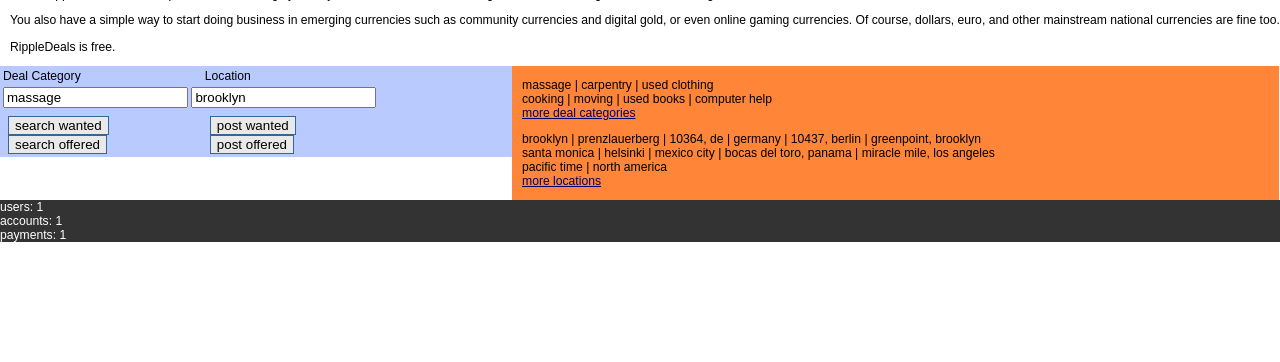
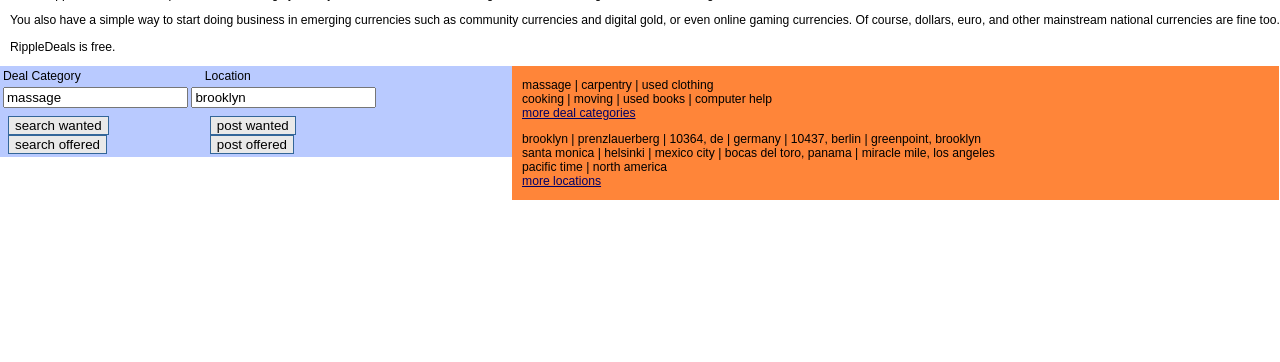
Before and after one commit to rfugger/ripplesite, a Django app: template ripple/templates/home.html in a window 1280 px wide. Shown: the part 438-800 px from the top of the page. Run offline with Django 3.2, Linux system fonts and the light colour scheme; the template is opened without the code that fills it: most values are stand-ins (such as "Sample title", 1, 10 or a date in 2020).

Commit message:
homepage, nix blurb about number of users and accounts

```diff
--- a/ripple/templates/home.html
+++ b/ripple/templates/home.html
@@ -36,7 +36,7 @@
 
 
 {% block footer %}
-    users: {{ num_users }}<br>
+    <!-- users: {{ num_users }}<br>
     accounts: {{ num_accounts }}<br>
-    payments: {{ num_payments }}<br>
+    payments: {{ num_payments }}<br> -->
 {% endblock %}
```
